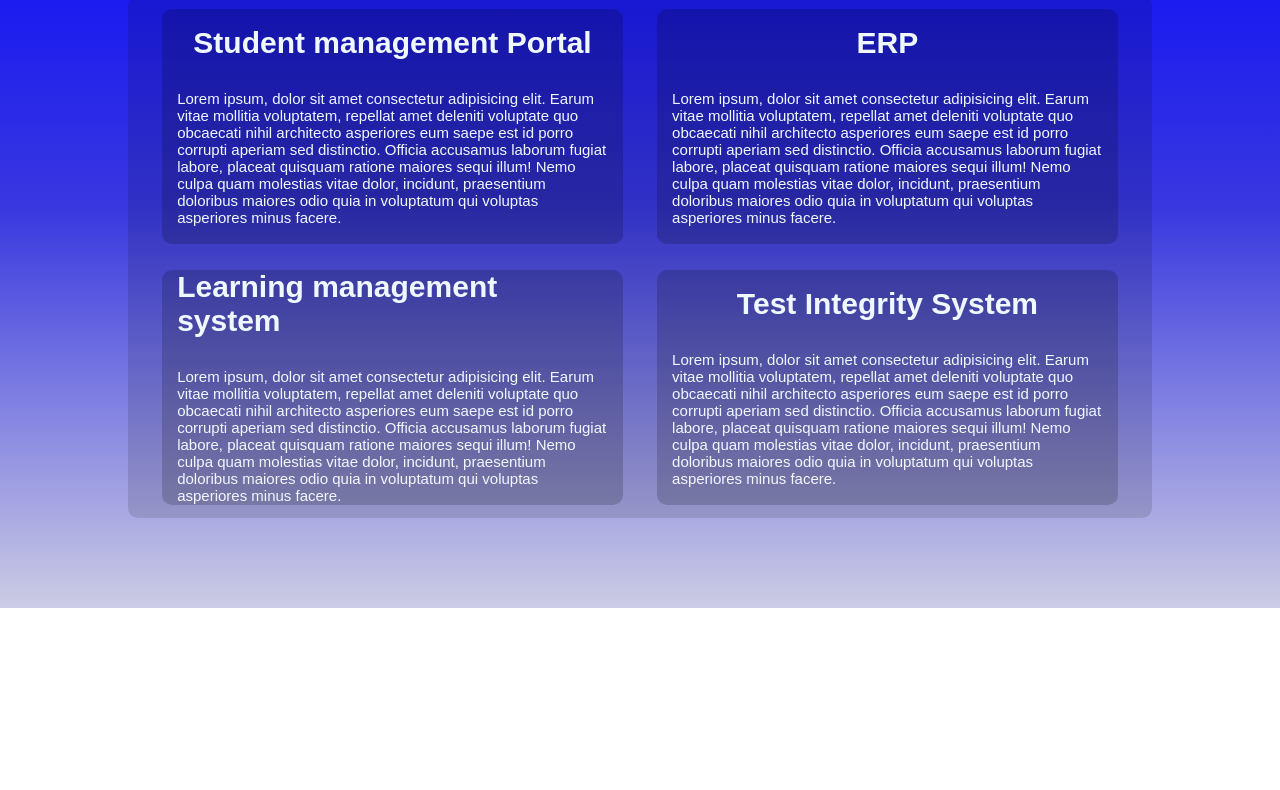
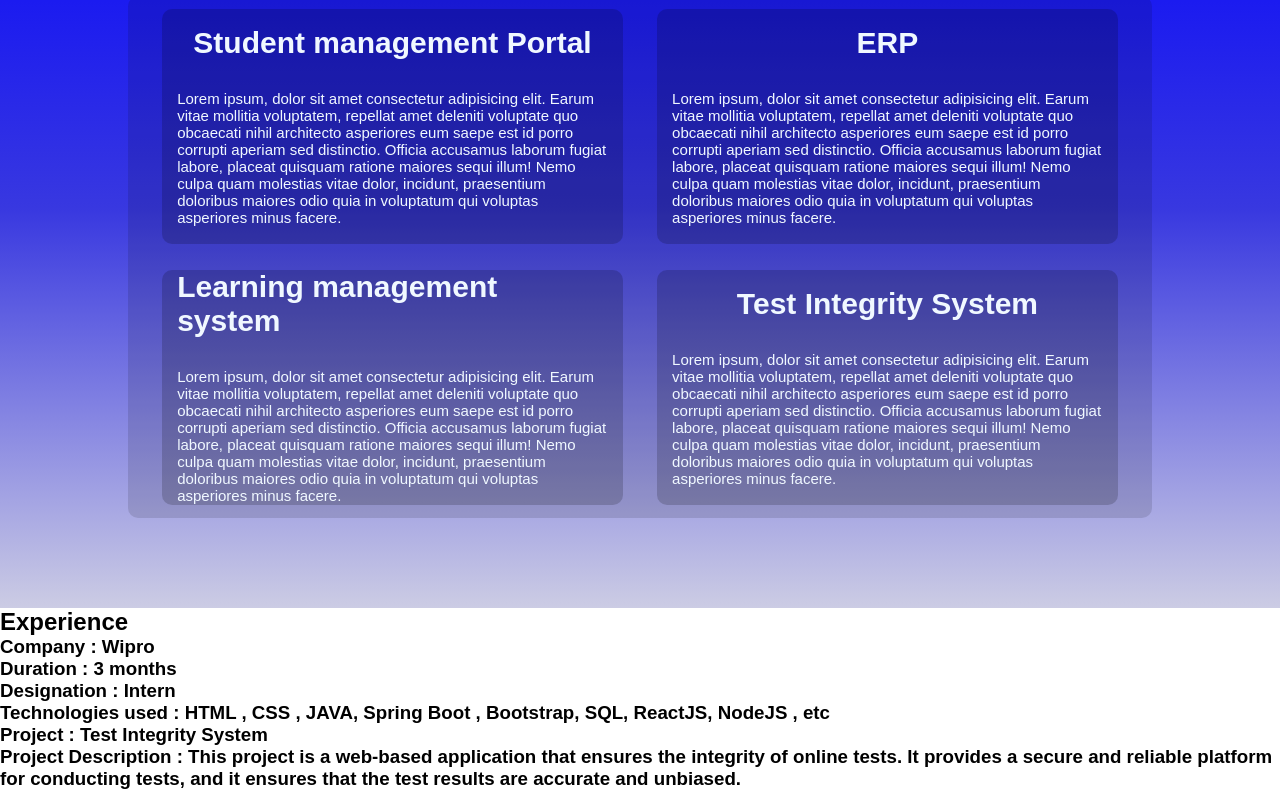
Before and after one commit to sanket7472/Portfolio-Template, a plain HTML site: page index.html in a window 1280 px wide. Shown: the part 1792-2582 px from the top of the page. Before the commit the page ends 2400 px from the top, so only its background shows below. Drawn offline with nearby package versions, Linux system fonts and the light colour scheme; a script that the page names is missing.

Commit message:
experience section added

```diff
--- a/index.html
+++ b/index.html
@@ -120,7 +120,21 @@
      </article>
   </main>
 </section>
-
+<section class="experience" id="experience">
+  <main data-aos="zoom-in-up"data-aos-duration="1000">
+    <h1>Experience</h1>
+    <article>
+      <h3>Company : Wipro</h3>
+      <h3>Duration : 3 months</h3>
+      <h3>Designation : Intern</h3>
+      <h3>Technologies used : HTML , CSS , JAVA, Spring Boot , Bootstrap, SQL, ReactJS, NodeJS , etc</h3>
+      <h3>Project : Test Integrity System</h3>
+      <h3>Project Description : This project is a web-based application that ensures the integrity of
+        online tests. It provides a secure and reliable platform for conducting tests, and it
+        ensures that the test results are accurate and unbiased.</h3>
+    </article>
+  </main>
+</section>
     <script src="https://unpkg.com/aos@2.3.1/dist/aos.js"></script>
     <script>
       AOS.init();
```
